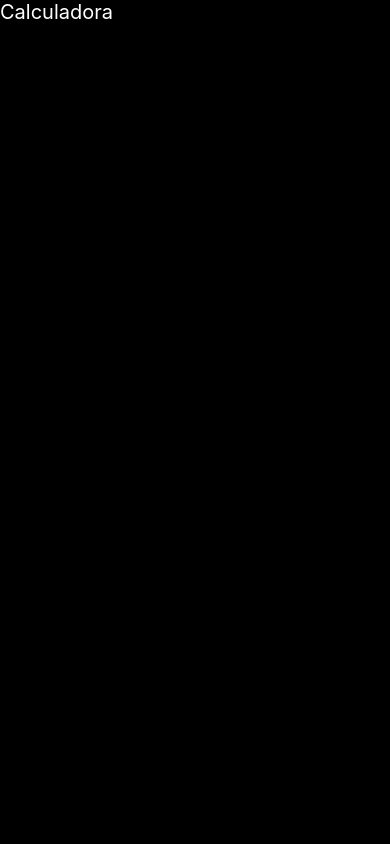
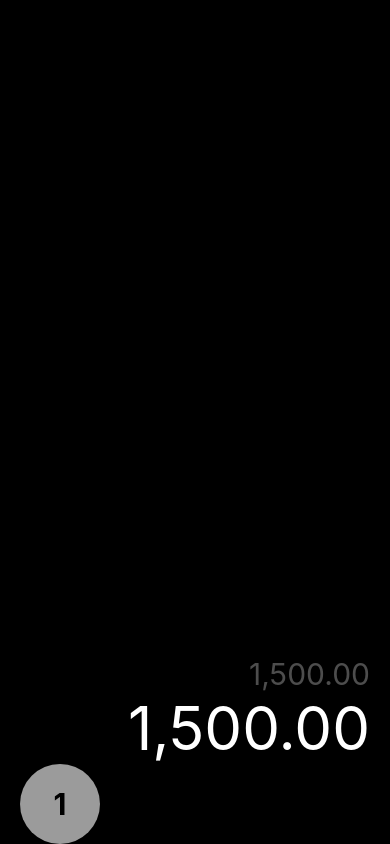
Before and after one commit to psyQore/Calculadora-React-Native, a React Native app: screen / in a window 390 px wide. Built offline with nearby package versions, Linux system fonts and the light colour scheme.

Commit message:
Textos y primer button

```diff
--- a/App.tsx
+++ b/App.tsx
@@ -1,13 +1,13 @@
 import React from 'react';
 import {SafeAreaView, StatusBar} from 'react-native';
-import {CalculadoraScreen} from './src/screens/CalculadoraScreen';
+import {CalculatorScreen} from './src/screens/CalculatorScreen';
 import {styles} from './src/theme/appTheme';
 
 const App = () => {
   return (
-    <SafeAreaView style={styles.fondo}>
+    <SafeAreaView style={styles.background}>
       <StatusBar backgroundColor="black" barStyle="light-content" />
-      <CalculadoraScreen />
+      <CalculatorScreen />
     </SafeAreaView>
   );
 };
--- a/src/screens/CalculadoraScreen.tsx
+++ /dev/null
@@ -1,11 +0,0 @@
-import React from 'react';
-import { Text, View } from 'react-native';
-import { styles } from '../theme/appTheme';
-
-export const CalculadoraScreen = () => {
-  return (
-    <View>
-      <Text style={styles.texto}>Calculadora</Text>
-    </View>
-  );
-};
--- /dev/null
+++ b/src/screens/CalculatorScreen.tsx
@@ -0,0 +1,20 @@
+import React from 'react';
+import {Text, View} from 'react-native';
+import {styles} from '../theme/appTheme';
+
+export const CalculatorScreen = () => {
+  return (
+    <View style={styles.calculatorContainer}>
+      <Text style={styles.resultSmall}>1,500.00</Text>
+      <Text style={styles.result}>1,500.00</Text>
+
+      <View>
+
+        <View style={styles.button}>
+          <Text style={styles.buttonText}>1</Text>
+        </View>
+
+      </View>
+    </View>
+  );
+};
--- a/src/theme/appTheme.tsx
+++ b/src/theme/appTheme.tsx
@@ -1,12 +1,37 @@
 import {StyleSheet} from 'react-native';
 
 export const styles = StyleSheet.create({
-  fondo: {
+  background: {
     flex: 1,
     backgroundColor: 'black',
   },
-  texto: {
+  calculatorContainer: {
+    flex: 1,
+    paddingHorizontal: 20,
+    justifyContent: 'flex-end',
+  },
+  result: {
     color: 'white',
-    fontSize: 20
-  }
+    fontSize: 60,
+    textAlign: 'right',
+  },
+  resultSmall: {
+    color: 'rgba(255,255,255,0.3)',
+    fontSize: 30,
+    textAlign: 'right',
+  },
+  button: {
+    height: 80,
+    width: 80,
+    backgroundColor: '#9B9B9B',
+    borderRadius: 100,
+    justifyContent: 'center',
+  },
+  buttonText: {
+    textAlign: 'center',
+    padding: 10,
+    fontSize: 30,
+    color: 'black',
+    fontWeight: 'bold',
+  },
 });
```
